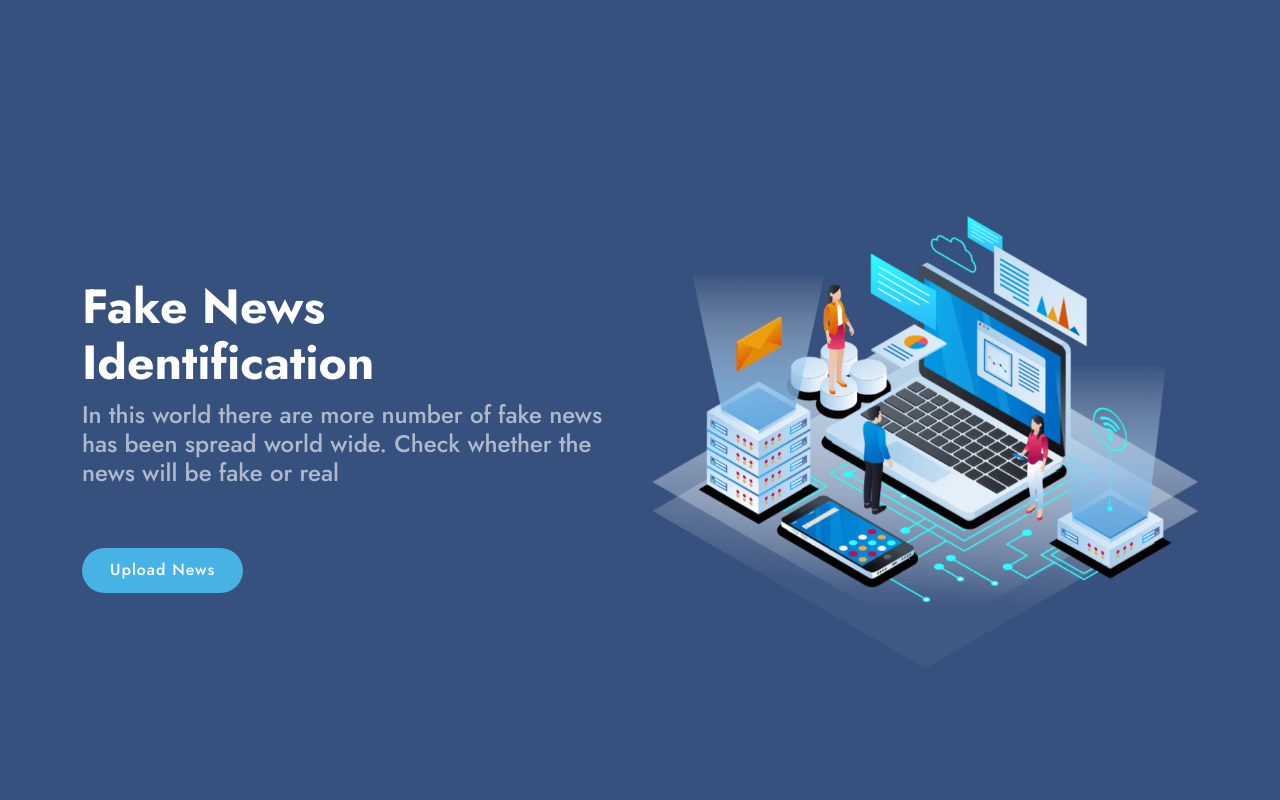
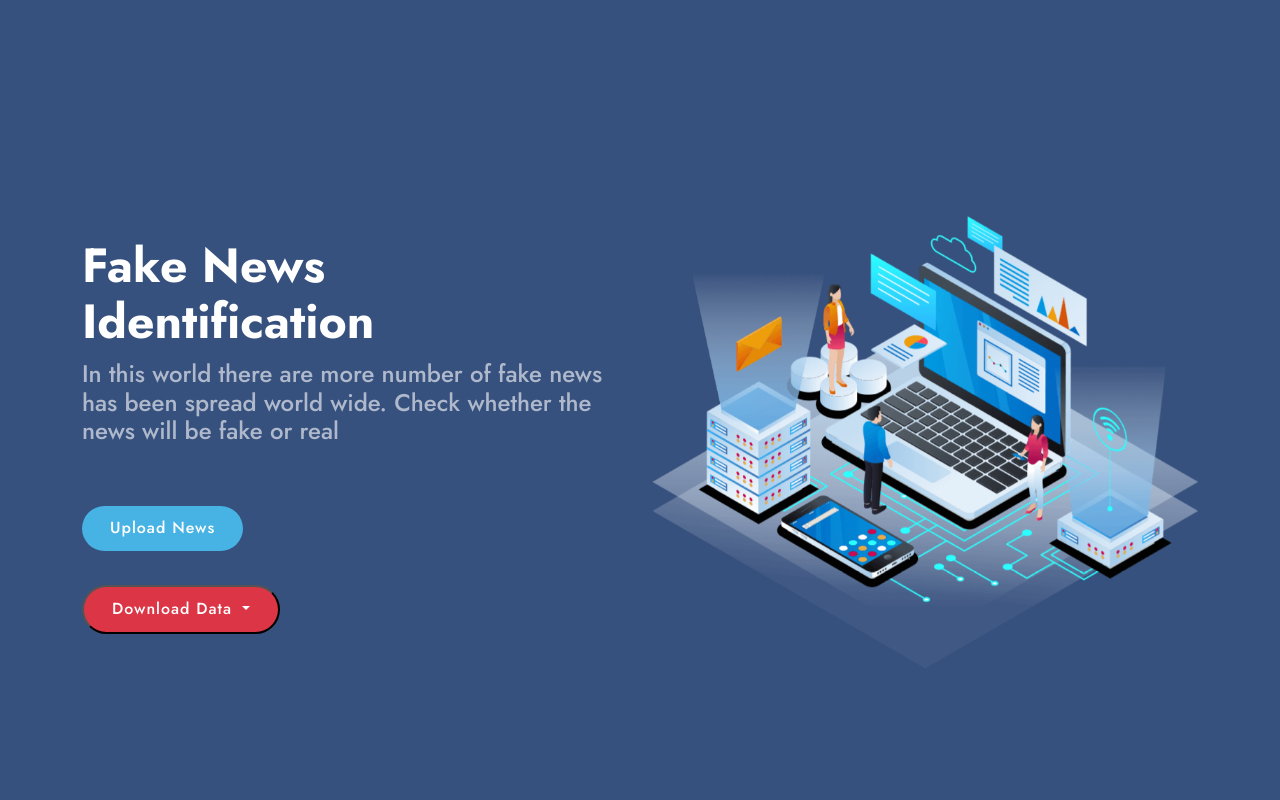
Before and after one commit to Abii9443/Fake_news_identifier, a Flask app: template templates/sucess.html in a window 1280 px wide. Run offline with Flask 2, Linux system fonts and the light colour scheme; the template is opened without the code that fills it, so the values that code supplies are empty; parts of the project's set-up code (start-up, migrations or seed data) failed here and were passed over; some libraries are stand-ins or nearby versions.

Commit message:
Update sucess.html

```diff
--- a/templates/sucess.html
+++ b/templates/sucess.html
@@ -230,6 +230,34 @@
 
                     </div>
                 </form>
+                <form method="post" action="/download" enctype="multipart/form-data" >
+                            <div class="dropdown mt-4">
+                                <button class="btn-get-started dropdown-toggle " type="button"
+                                        id="dropdownMenuButton1"
+                                        data-bs-toggle="dropdown" aria-expanded="false"
+                                        style="background-color: #dc3545">
+                                    Download Data
+                                </button>
+                                <ul class="dropdown-menu " aria-labelledby="dropdownMenuButton1">
+                                    <li>
+                                        <button class="dropdown-item" type="submit" name="news1" value="1">Data - 1
+                                        </button>
+                                    </li>
+                                    <li>
+                                        <button class="dropdown-item" type="submit" name="news2" value="2">Data - 2
+                                        </button>
+                                    </li>
+                                    <li>
+                                        <button class="dropdown-item" type="submit" name="news3" value="3">Data - 3
+                                        </button>
+                                    </li>
+                                    <li>
+                                        <button class="dropdown-item" type="submit" name="news4" value="4">Data - 4
+                                        </button>
+                                    </li>
+                                </ul>
+                            </div>
+                </form>
             </div>
             <div class="col-lg-6 order-1 order-lg-2 hero-img" data-aos="zoom-in" data-aos-delay="200">
                 <img src="../static/assets/img/hero-img.png" class="img-fluid animated" alt="">
```
